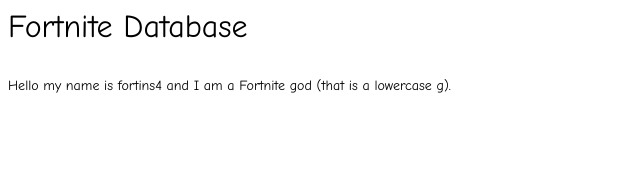
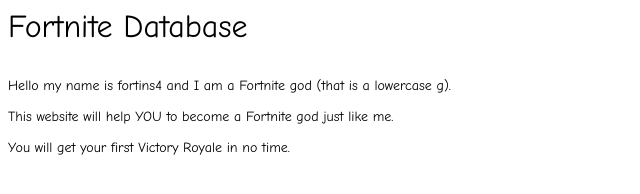
Before and after one commit to fortins4/fortins4.github.io, a plain HTML site: page index.html in a window 1280 px wide. Shown: the whole page, without its empty margins (0-640 px from the left). Drawn offline with Linux system fonts and the light colour scheme.

Commit message:
new stuff

```diff
--- a/index.html
+++ b/index.html
@@ -4,4 +4,6 @@ Fortnite Database
 <body>
 <p style="font-family:'Comic Sans MS';font-size:32px;">Fortnite Database</p>
 <p style="font-family:'Comic Sans MS';font-size:14px;">Hello my name is fortins4 and I am a Fortnite god (that is a lowercase g).</p>
+<p style="font-family:'Comic Sans MS';font-size:14px;">This website will help YOU to become a Fortnite god just like me.</p>
+<p style="font-family:'Comic Sans MS';font-size:14px;">You will get your first Victory Royale in no time.</p>
 </body>
```
